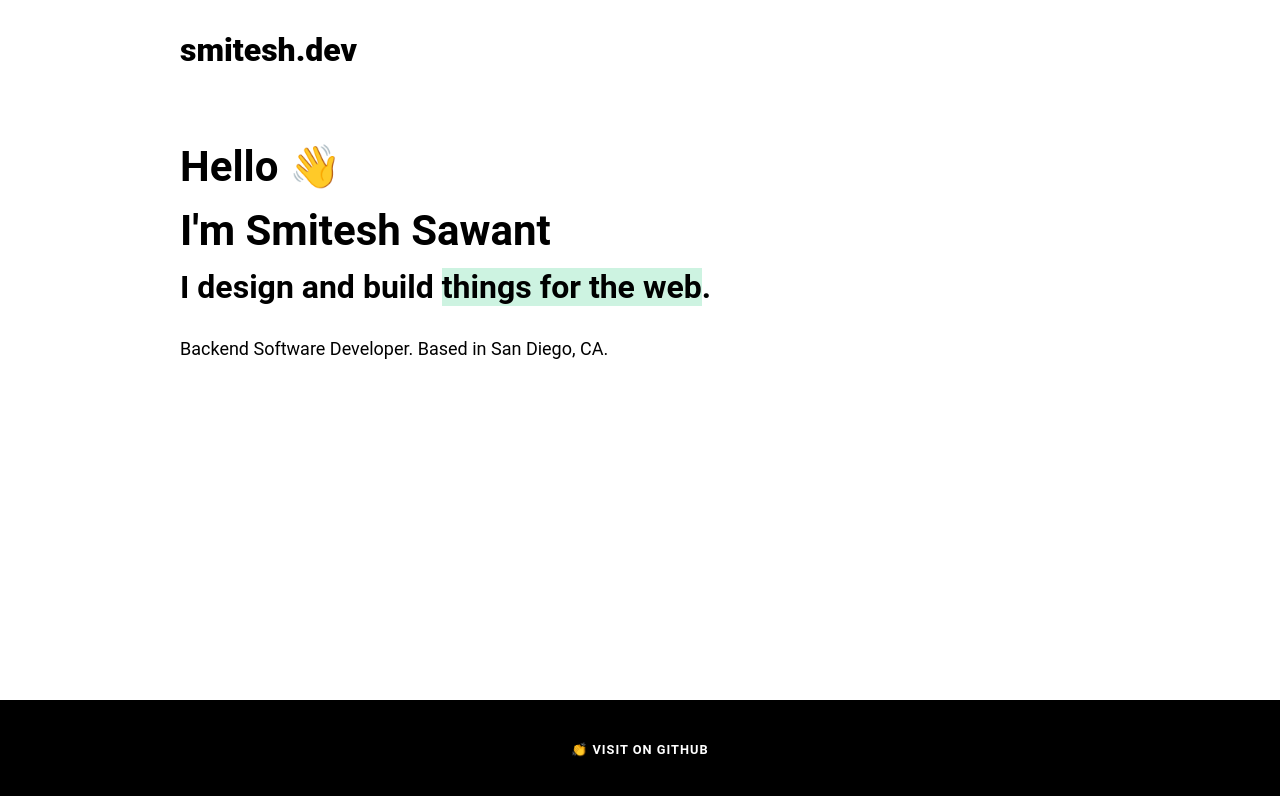
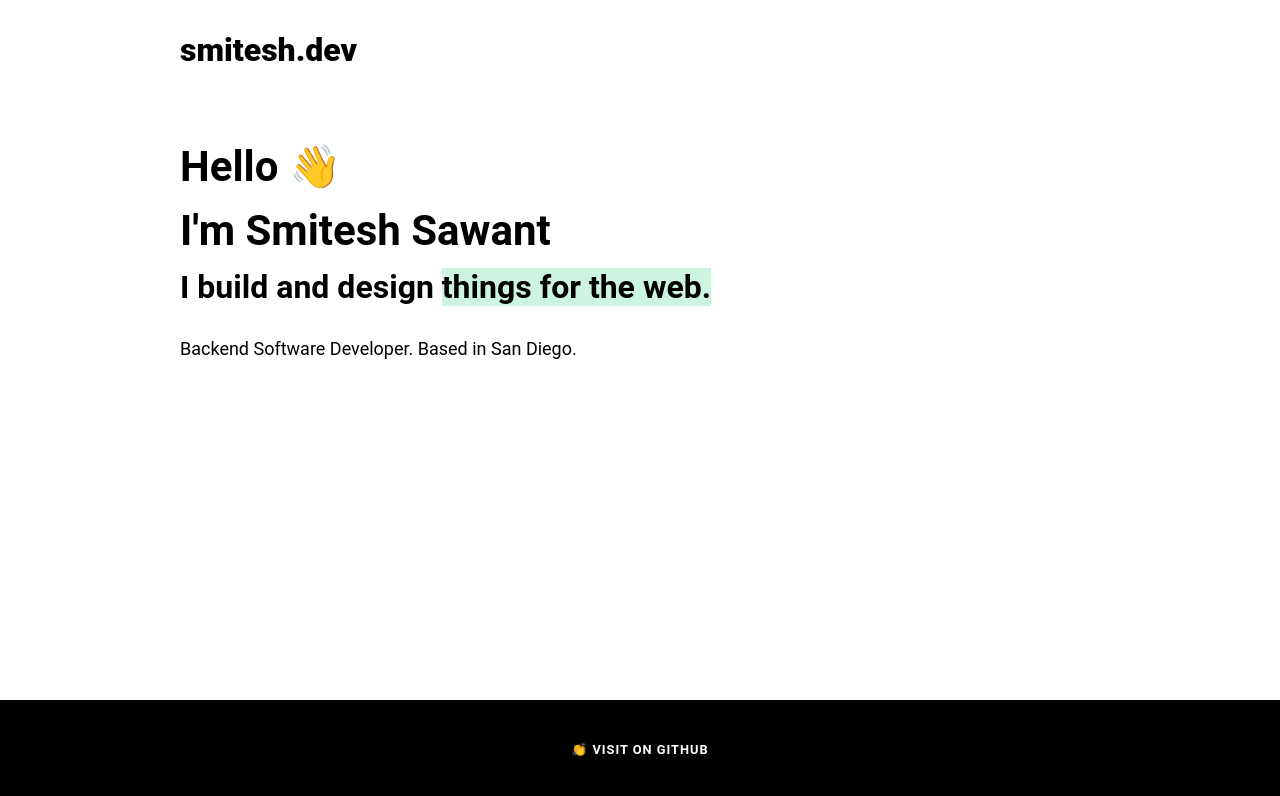
Before and after one commit to smiteshz/smiteshz.github.io, a Gatsby site: page / in a window 1280 px wide. Built offline with nearby package versions, Linux system fonts and the light colour scheme; Gatsby itself is replaced by a stand-in of ours.

Commit message:
add dynamic content loading

```diff
--- a/gatsby-config.js
+++ b/gatsby-config.js
@@ -19,10 +19,11 @@
     {
       resolve: `gatsby-source-filesystem`,
       options: {
-        name: `images`,
-        path: `${__dirname}/src/images`,
+        name: `content`,
+        path: `${__dirname}/src/content`,
       },
     },
+    `gatsby-transformer-remark`,
     `gatsby-transformer-sharp`,
     `gatsby-plugin-sharp`,
     {
--- a/package.json
+++ b/package.json
@@ -12,6 +12,7 @@
     "gatsby-plugin-sharp": "^5.9.0",
     "gatsby-plugin-styled-components": "^6.9.0",
     "gatsby-source-filesystem": "^5.9.0",
+    "gatsby-transformer-remark": "^6.9.0",
     "gatsby-transformer-sharp": "^5.9.0",
     "react": "^18.2.0",
     "react-dom": "^18.2.0",
--- a/src/components/hero.js
+++ b/src/components/hero.js
@@ -13,19 +13,23 @@
   }
 `
 
-const Hero = () => {
+const Hero = ({ content }) => {
+  const { frontmatter, rawMarkdownBody } = content
   return (
     <StyledSection id="hero">
       <h1 className="title">
-        Hello <span role="img" aria-label="emoji">👋</span><br />
-        I'm Smitesh Sawant
+        {frontmatter.greetings}{" "}
+        <span role="img" aria-label="emoji">
+          {frontmatter.emoji}
+        </span>
+        <br />
+        {frontmatter.title}
       </h1>
       <h2 className="subtitle">
-        I design and build <span className="highlighted">things for the web</span>.
+        {frontmatter.subtitlePrefix}{" "}
+        <span className="highlighted">{frontmatter.subtitleHighlight}</span>
       </h2>
-      <div className="description">
-        Backend Software Developer. Based in San Diego, CA.
-      </div>
+      <div className="description">{rawMarkdownBody}</div>
     </StyledSection>
   )
 }
--- /dev/null
+++ b/src/content/hero.md
@@ -0,0 +1,9 @@
+---
+greetings: "Hello"
+emoji: "👋"
+title: "I'm Smitesh Sawant"
+subtitlePrefix: "I build and design "
+subtitleHighlight: "things for the web."
+---
+
+Backend Software Developer. Based in San Diego.
--- a/src/pages/index.js
+++ b/src/pages/index.js
@@ -2,14 +2,34 @@
 
 import Layout from "../components/layout"
 import Hero from "../components/hero"
+import { graphql } from "gatsby"
 
-
-const IndexPage = () => {
+const IndexPage = ({ data }) => {
   return (
     <Layout>
-      <Hero />
+      <Hero content={data.hero.edges[0].node} />
     </Layout>
   )
 }
 
 export default IndexPage
+
+
+export const pageQuery = graphql`
+{
+  hero: allMarkdownRemark {
+    edges {
+      node {
+        frontmatter {
+          title
+          greetings
+          emoji
+          subtitlePrefix
+          subtitleHighlight
+        }
+        rawMarkdownBody
+      }
+    }
+  }
+}
+`
```
Also changed, not shown: 1 other file.
